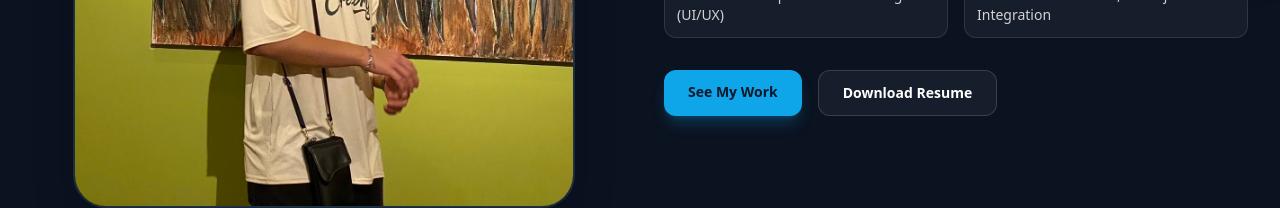
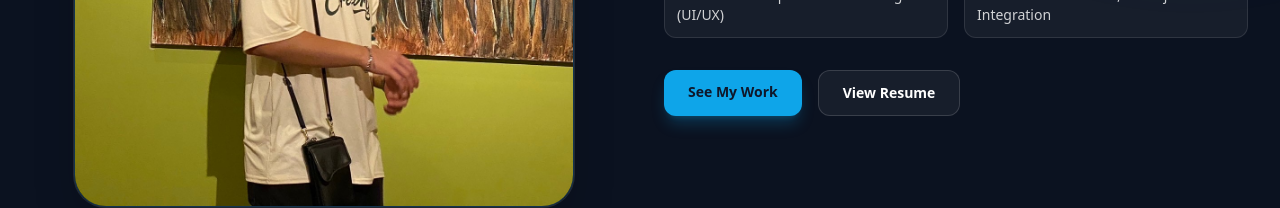
Before and after one commit to ThanakitPotter/-My-portfolio-Thanakit.intcha, a React (Vite) app: page /about in a window 1280 px wide. Shown: the part 603-811 px from the top of the page. Built offline with nearby package versions, Linux system fonts and the light colour scheme.

Commit message:
Update About.jsx

```diff
--- a/src/pages/About.jsx
+++ b/src/pages/About.jsx
@@ -1,3 +1,4 @@
+import { useState } from "react";
 import { Link } from "react-router-dom";
 import aboutImg from "../assets/about.jpg";
 import Education from "../components/Education";
@@ -6,6 +7,8 @@ import Education from "../components/Education";
 import resumePDF from "../assets/Resume_ธนกฤค_อินทรประชา-Ver.TH.pdf";
 
 export default function About() {
+  const [showResume, setShowResume] = useState(false);
+
   return (
     <section
       id="about"
@@ -67,13 +70,12 @@ export default function About() {
               </Link>
 
               {/* ✅ 2. แก้ไขจุดนี้: เรียกใช้ตัวแปร resumePDF */}
-              <a
-                href={resumePDF}
-                download="Resume_ธนกฤค_อินทรประชา-Ver.TH.pdf" // ตั้งชื่อไฟล์ตอนโหลดลงเครื่อง
+              <button
+                onClick={() => setShowResume(true)}
                 className="px-6 py-3 rounded-xl border border-white/15 bg-white/5 text-white font-semibold text-sm hover:bg-white/10 transition"
               >
-                Download Resume
-              </a>
+                View Resume
+              </button>
 
             </div>
           </div>
@@ -86,6 +88,36 @@ export default function About() {
       {/* Background Glow Effects */}
       <div className="pointer-events-none absolute -left-40 bottom-0 h-[400px] w-[400px] rounded-full bg-fuchsia-500/10 blur-3xl" />
       <div className="pointer-events-none absolute -right-40 top-0 h-[500px] w-[500px] rounded-full bg-sky-500/10 blur-3xl" />
+
+      {/* PDF Popup Modal */}
+      {showResume && (
+        <div className="fixed inset-0 z-[100] flex items-center justify-center bg-black/80 backdrop-blur-sm p-4 sm:p-8">
+          <div className="relative w-full max-w-5xl h-full max-h-[90vh] bg-[#1e293b] rounded-2xl shadow-2xl overflow-hidden flex flex-col border border-white/10">
+            {/* Header */}
+            <div className="flex items-center justify-between px-4 py-3 border-b border-white/10 bg-slate-900/50">
+              <h3 className="text-lg font-semibold text-white">Resume Preview</h3>
+              <div className="flex items-center gap-4">
+                <a
+                  href={resumePDF}
+                  download="Resume_ธนกฤค_อินทรประชา-Ver.TH.pdf"
+                  className="text-sm text-sky-400 hover:text-sky-300 font-medium transition"
+                >
+                  Download File
+                </a>
+                <button
+                  onClick={() => setShowResume(false)}
+                  className="text-white/70 hover:text-white transition p-1"
+                  aria-label="Close"
+                >
+                  <svg xmlns="http://www.w3.org/2000/svg" width="24" height="24" viewBox="0 0 24 24" fill="none" stroke="currentColor" strokeWidth="2" strokeLinecap="round" strokeLinejoin="round"><line x1="18" y1="6" x2="6" y2="18"></line><line x1="6" y1="6" x2="18" y2="18"></line></svg>
+                </button>
+              </div>
+            </div>
+            {/* Viewer */}
+            <iframe src={resumePDF} className="flex-1 w-full h-full bg-white/5" title="Resume PDF" />
+          </div>
+        </div>
+      )}
     </section>
   );
 }
```
